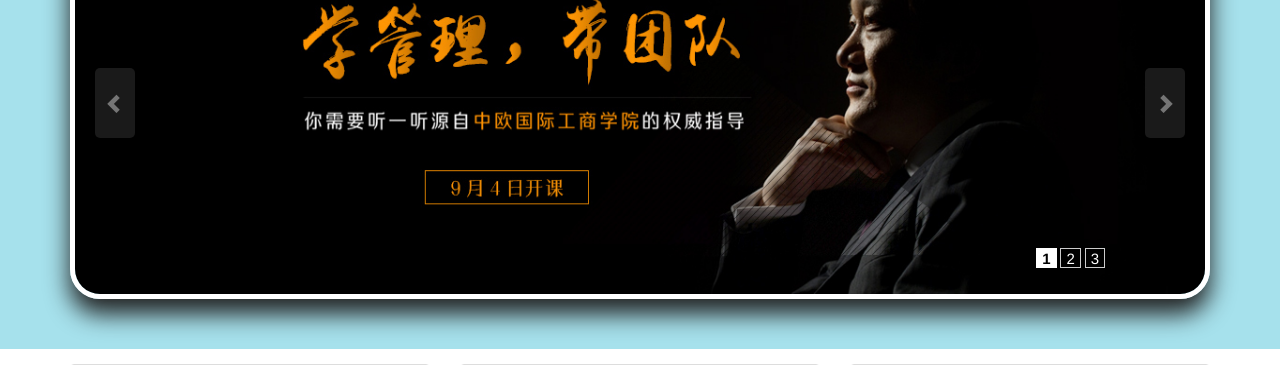
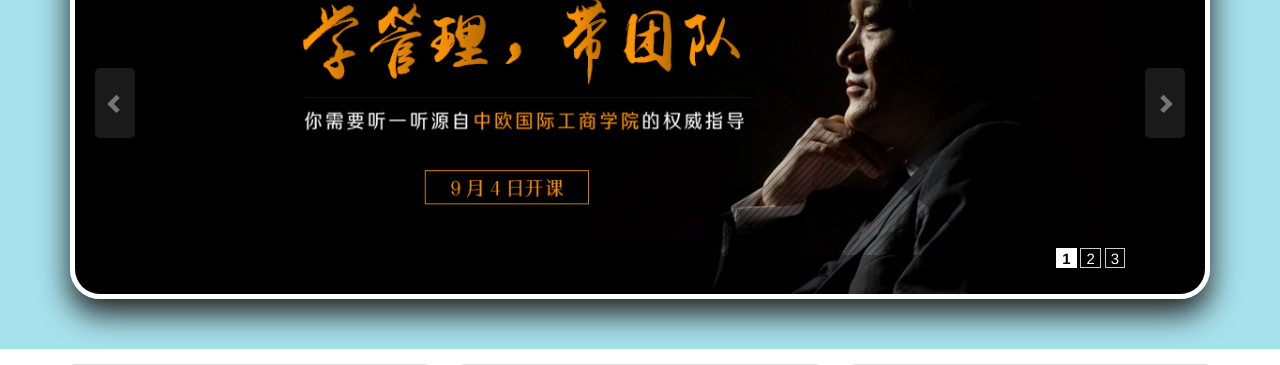
Before and after one commit to goodcan/PersonalWebsite, a Flask app: page / in a window 1280 px wide. Shown: the part 301-666 px from the top of the page. Run offline with Flask 2, Linux system fonts and the light colour scheme; some libraries are stand-ins or nearby versions.

Commit message:
add style of carousel

```diff
--- a/app/static/css/index.css
+++ b/app/static/css/index.css
@@ -15,7 +15,7 @@
     position: relative;
     height: 400px;
     border: 5px solid #ffffff;
-    box-shadow: 0 15px 25px #222;
+    box-shadow: 0 15px 30px #222;
     border-radius: 30px;
     overflow: hidden;
 }
@@ -31,7 +31,7 @@
 .paging {
     position: absolute;
     bottom: 25px;
-    right: 100px;
+    right: 80px;
     display: none;
 }
 
@@ -41,7 +41,7 @@
     border: 0.8px solid;
     border-color: rgba(255, 255, 255, 0.8);
     text-decoration: none;
-    padding: 1px 5px 0px 5px;
+    padding: 1px 5px 0 5px;
 }
 
 .paging a:hover {
--- a/app/templates/index_base.html
+++ b/app/templates/index_base.html
@@ -2,6 +2,7 @@
 <html lang="en">
 <head>
     <meta charset="UTF-8">
+    <meta name="viewport" content="width=device-width, initial-scale=1, maximum-scale=1, user-scalable=no">
     <title>{% block title %}{% endblock %}</title>
     <link rel="stylesheet" href="{{ url_for('static', filename='css/bootstrap.min.css') }}">
     <link rel="stylesheet" href="{{ url_for('static', filename='css/index_base.css') }}">
```
